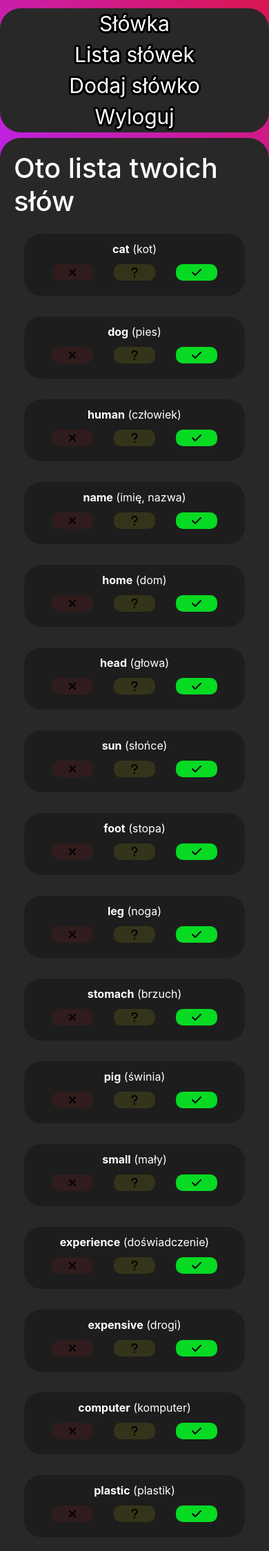
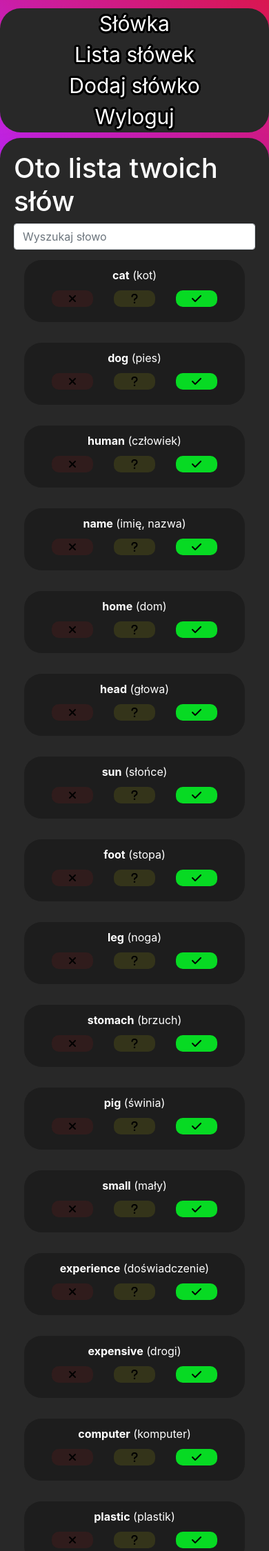
Before and after one commit to Korek-F/Django-WordsApp, a Django app: page /word_list in a window 390 px wide. Shown: the top 2249 px of the page at 69% size. Run offline with Django 3.2, Linux system fonts and the light colour scheme; a user stored in the database is signed in; data comes from the database, SQL or seed files in the repository; both versions use the stored data as it was after the commit; some libraries are stand-ins or nearby versions.

Commit message:
Dodanie możliwości wyszukiwania słówek

```diff
--- a/static/style.css
+++ b/static/style.css
@@ -85,9 +85,9 @@ li{
 #cover{
     position: absolute;
     width:100%;
-    height: 400px;
+    height: 380px;
     background-color: blueviolet;
-    top:140px;
+    top:160px;
     border-radius: 40px;
     border-bottom-left-radius: 0;
     border-bottom-right-radius: 0;
@@ -147,7 +147,7 @@ li{
 
 @media only screen and (max-width: 870px){
     .my_container{
-        margin-top:100px;
+        margin-top:130px;
     }
     .logout_button{
         position: absolute;
@@ -202,7 +202,7 @@ button:active, button:focus{
 
 
 
-.word_list_word{
+#word_list_word{
     height:90px;
     background-color:	#1d1d1d;
     margin:15px!important;
--- a/static/word_list.js
+++ b/static/word_list.js
@@ -77,3 +77,67 @@ function green(e){
         my_divs[2].classList.add("word_list_green_active")
     })
 }
+const word_list_container = document.getElementById("word_list_container")
+const word_get = document.getElementById("word_list_get")
+word_get.addEventListener("keyup", (e)=>{
+    let searchValue = e.target.value
+    if(!searchValue){
+        searchValue="0"
+    }
+    console.log(searchValue)
+    url = `find_word/${searchValue}`
+    fetch(url,{
+        method:"GET",
+        headers:{
+            "Content-type":"application/json",
+            "X-CSRFToken":csrftoken,
+        }
+    }).then((resp)=>resp.json())
+    .then(function(data){
+        word_list_container.innerHTML = ""
+        for(item in data){
+            const word = data[item]
+            const status = word.status
+            console.log(status)
+            console.log("ID " + word.id)
+            let word_box = document.createElement("div")
+            word_box.classList.add("col-md-4")
+            word_box.classList.add("col-sm-12")
+            let class_r = ""
+            let class_y = ""
+            let class_g = ""
+            if(status=="NIEZNAM"){
+                class_r = "word_list_red_active"
+            }else if(status=="KOJARZE"){
+                class_y = "word_list_yellow_active"
+            }else if(status=="ZNAM"){
+                class_g = "word_list_green_active"
+            }
+            template =
+            `
+                    <div id="word_list_word">
+                        <div class="word_list_header">
+                        <b>${word.word_en.word_en}</b> (${word.word_en.word_pl})
+                        </div>
+                        <div class="word_list_status">
+                                <div class="word_list_icon ${class_r}
+                                word_list_red icon_${word.id}"  data-id=${word.id}  data-status="NIEZNAM" onclick='red(${word.id})'>
+                                    <i class="fas fa-times"></i>
+                                </div>
+                                <div class="word_list_icon ${class_y}
+                                word_list_yellow icon_${word.id}" data-id=${word.id} data-status="KOJARZE" onclick='yellow(${word.id})'>
+                                    <i class="fas fa-question" ></i>
+                                </div>
+                                <div class="word_list_icon ${class_g}
+                                word_list_green icon_${word.id}" data-id=${word.id} data-status="ZNAM" onclick='green(${word.id})'>
+                                    <i class="fas fa-check"></i>
+                                </div>
+                        </div>
+                    </div>
+                    `
+            word_box.innerHTML =template
+            word_list_container.appendChild(word_box);
+
+        }
+    })
+})
--- a/wordapi/templates/wordapi/index.html
+++ b/wordapi/templates/wordapi/index.html
@@ -20,7 +20,7 @@
                     <li id="green"><i class="fas fa-check"></i></li>
                 </ul>
             </div>
-            <div id="next" >Pokaż</div>
+            <div id="next">Pokaż</div>
             <div id="cover"></div>
             {%endif %}
         {%else%}
--- a/wordapi/templates/wordapi/word_list.html
+++ b/wordapi/templates/wordapi/word_list.html
@@ -2,11 +2,19 @@
 {% load static %}
 {%block content%}
     <div class="my_container2">
-        <h1>Oto lista twoich słów </h1>
         <div class="row">
+            <div class="col-sm-12 col-md-6">
+                <h1>Oto lista twoich słów </h1>
+            </div>
+            <div class="col-sm-12 col-md-6">
+                <input type="text" id="word_list_get" class="form-control" placeholder="Wyszukaj słowo"/>
+            </div>
+        </div>
+        <div style="clear:both"></div>
+        <div id="word_list_container" class="row">
             {%for word in words%}
             <div class="col-md-4 col-sm-12">
-                <div class="word_list_word">
+                <div id="word_list_word">
                     <div class="word_list_header">
                     <b>{{word.word_en.word_en}}</b> ({{word.word_en.word_pl}})
                     </div>
@@ -33,7 +41,7 @@
         </div>
         <form action="{% url 'restart_words' %}" method="POST">
             {% csrf_token %}
-            <button type="submit" class="form-control register_form">Restartuj</button>
+            <button type="submit" class="form-control register_form ">Restartuj</button>
         </form>
     </div>
     <script src="{% static 'word_list.js' %}"></script>
--- a/wordapi/urls.py
+++ b/wordapi/urls.py
@@ -13,4 +13,5 @@ urlpatterns = [
     path('word_list', views.WordListView.as_view(), name="word_list"),
     path('restart_words', views.restart_words, name="restart_words"),
     path('add_word', views.AddWord.as_view(), name="add_word"),
+    path('find_word/<str:name>', views.find_word, name="find_word"),
 ]
--- a/wordapi/views.py
+++ b/wordapi/views.py
@@ -52,6 +52,18 @@ def updateStatus(request,pk):
         serializer.save()
     else:
         print(serializer.errors)
+    return Response(serializer.data)
+
+@api_view(["GET"])
+@login_required(login_url='login_view')
+def find_word(request, name):
+    profile = request.user.profile
+    words = ProfileWord.objects.filter(owner=profile)
+    if name=="0":
+        word_instance = words
+    else:
+        word_instance = words.filter(Q(word_en__word_en__contains=str(name))| Q(word_en__word_pl__contains=str(name)))
+    serializer = WordSerializer(instance=word_instance, many=True)
     return Response(serializer.data)
 
 import string
```
Also changed, not shown: static/apijs.js (+8 -2 lines), db.sqlite3.
